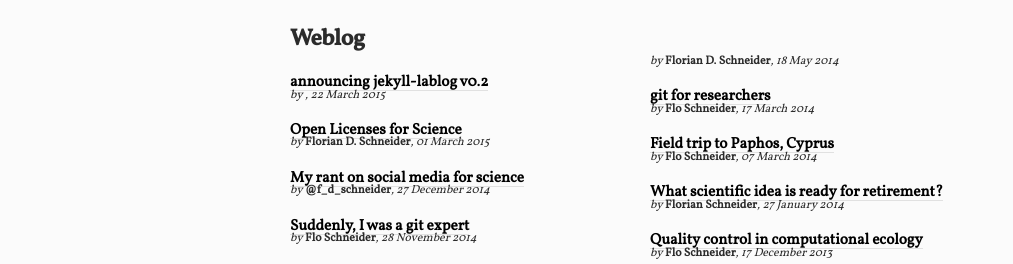
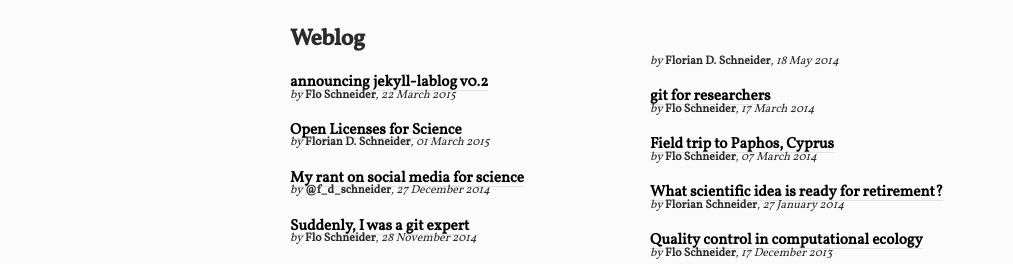
Before and after one commit to fdschneider/oldwebsite, a Jekyll site: the page built from sitemap.html, in a window 1280 px wide and 1235 px high. Shown: the part 714-978 px from the top of the window, without its empty margins (0-1013 px from the left). Built offline with Jekyll 4.4.1, drawn with Linux system fonts in a browser that asks for light colours.

Commit message:
update post

```diff
--- a/_posts/2015-03-22-jekylllablog.md
+++ b/_posts/2015-03-22-jekylllablog.md
@@ -2,9 +2,9 @@
 layout: post
 title: "announcing jekyll-lablog v0.2"
 date: "2015-03-22"
+author: Flo Schneider
+teaser: After a while of leaving the project at rest, I finally pushed some features that I already developed a while ago, into version 0.2 of the [jekyll-lablog template](https://fdschneider.github.io/jekyll-lablog/).
 ---
-
-After a while of leaving the project at rest, I finally pushed some features that I already developed a while ago, into version 0.2 of the [jekyll-lablog template](https://fdschneider.github.io/jekyll-lablog/).
 
 If you want to get started, just install [Jekyll](http://jekyllrb.com/) and clone the source code on [GitHub](https://github.com/fdschneider/jekyll-lablog).
 
```
